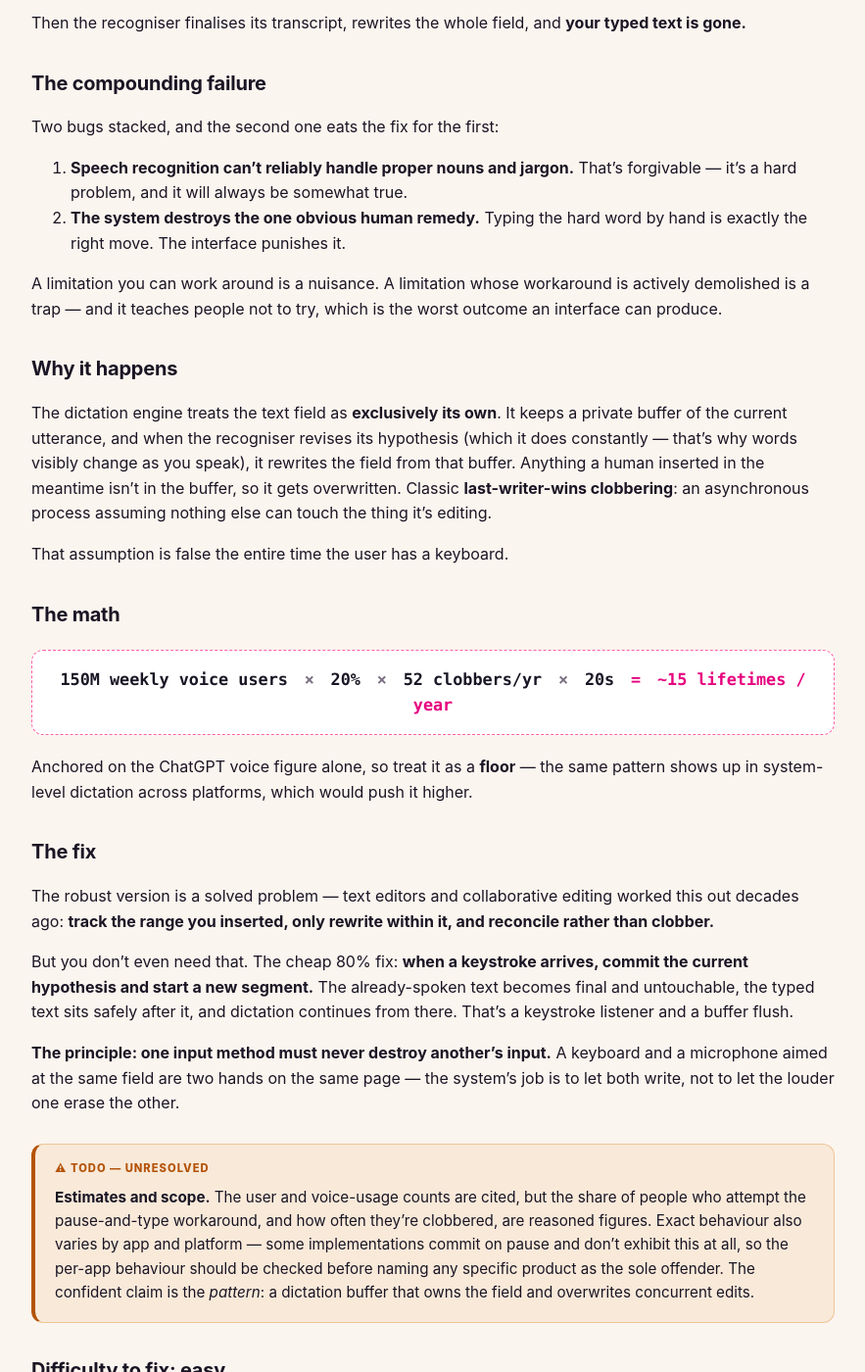
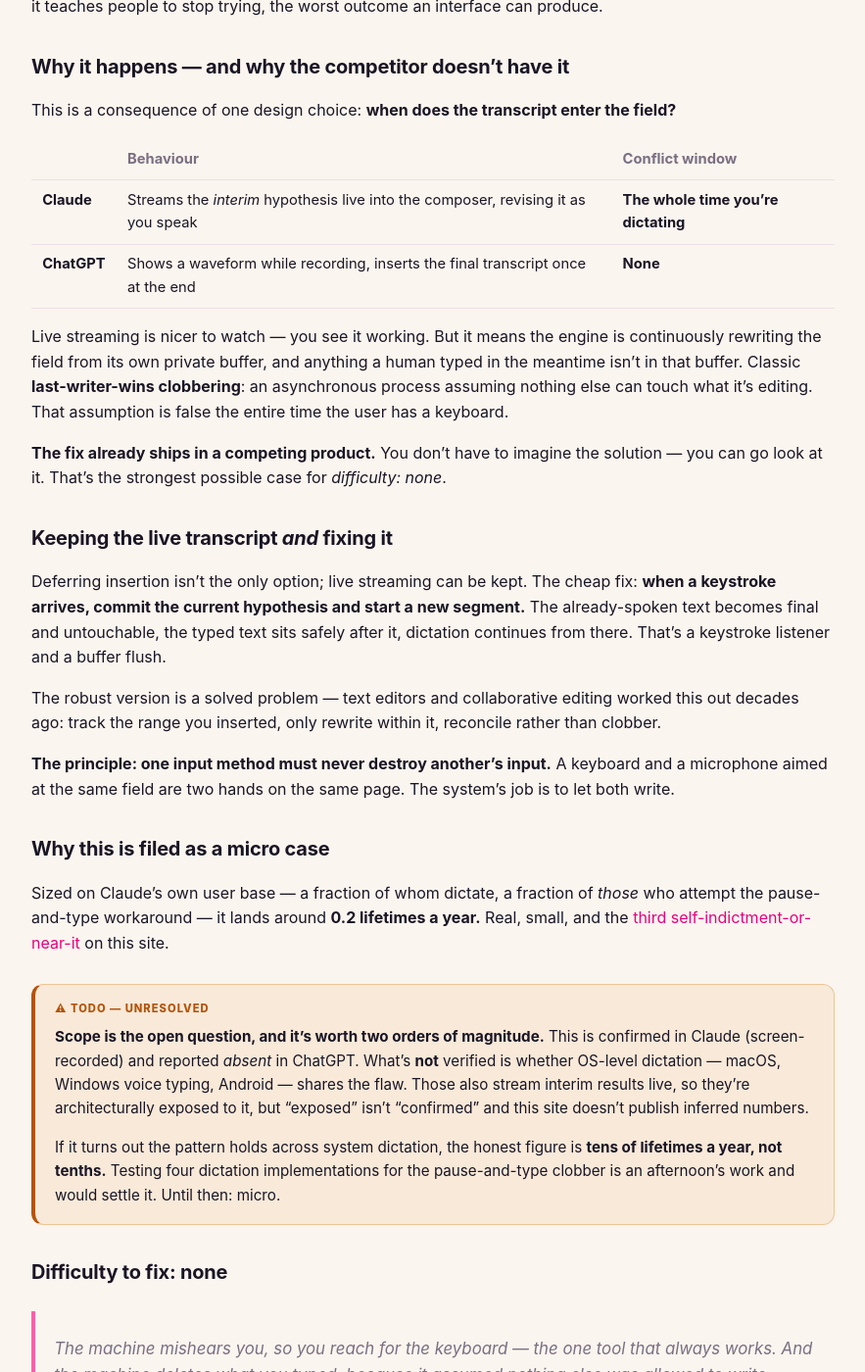
Before and after one commit to PlanetaryCouncil/ux, a Jekyll site: the page built from _cases/014-dictation-clobbers-typing.md, in a window 1280 px wide and 1400 px high, scrolled down 1491 px. Shown: the whole window at 98% size, without its empty margins (198-1081 px from the left). Built offline with Jekyll 4.4.1, drawn with Linux system fonts in a browser that asks for light colours; some of the changed text lies outside the part shown.

Commit message:
Case 014: correct the culprit — it's Claude, not ChatGPT
Retag OpenAI -> Anthropic after the user corrected me and supplied a screen
recording. Verified from the video: Claude streams the interim transcript live
into the composer, so the field is being rewritten from the engine's buffer the
whole time you dictate — that's the conflict window. ChatGPT shows a waveform
and inserts the final transcript once at the end, so it has no window and does
not exhibit the bug.

That contrast becomes the case's strongest argument: the fix already ships in a
competing product, so difficulty is unambiguously "none". Also documents how to
keep the live transcript and still fix it (commit hypothesis on keystroke).

Resized honestly on Claude's own user base -> micro case (~0.2 lifetimes/yr),
with an explicit TODO: if OS-level dictation shares the flaw (architecturally
plausible, unverified) the real figure is tens of lifetimes, not tenths.
Testing four implementations would settle it. Drops the now-unused OpenAI tag.

Co-Authored-By: Claude Opus 4.8 <noreply@anthropic.com>

```diff
--- a/_cases/014-dictation-clobbers-typing.md
+++ b/_cases/014-dictation-clobbers-typing.md
@@ -1,103 +1,94 @@
 ---
 number: 14
+micro: true
+micro_line: "≈0.2 lifetimes / year"
 title: "Dictation eats the words you typed to fix dictation"
-tagline: "The recogniser can't spell CrossFit. So you pause, type it by hand, and carry on — and the moment dictation resumes it overwrites the field and your typed words are gone. The workaround for the bug is destroyed by the bug."
-difficulty: easy
-todo: "Frequency & cross-app behaviour are estimates"
-platforms: [OpenAI, Apps]
-lifetimes:
-  low: 2
-  headline: 15
-  high: 100
+tagline: "The recogniser can't spell CrossFit. So you pause, type it by hand, and carry on — and the live transcript overwrites the field, taking your typed words with it. The workaround for the bug is destroyed by the bug."
+difficulty: none
+todo: "Scope beyond Claude unverified — see note"
+platforms: [Anthropic]
 facts:
-  - label: "People using ChatGPT voice & dictation weekly"
-    value: "150 million+"
-    source: "OpenAI / reported figures, 2026"
-    url: "https://www.demandsage.com/chatgpt-statistics/"
-  - label: "ChatGPT weekly active users"
-    value: "~900 million"
-    source: "reported, February 2026"
-    url: "https://sqmagazine.co.uk/chatgpt-statistics/"
+  - label: "Claude web app monthly active users"
+    value: "~18.9 million"
+    source: "third-party estimate, 2026 — sources conflict, see case 012"
+    url: "https://backlinko.com/claude-users"
+  - label: "Reproduced"
+    value: "Claude desktop app, 38s screen recording"
+    source: "live interim transcript visibly streaming into the composer"
   - label: "Global life expectancy"
     value: "73 years"
     source: "World Bank, 2023"
     url: "https://data.worldbank.org/indicator/SP.DYN.LE00.IN"
-assumptions:
-  - label: "Dictation users who try the pause-and-type workaround"
-    low: "10%"
-    headline: "20%"
-    high: "40%"
-    note: "Anchored on the cited ChatGPT voice figure alone — a floor. The same pattern appears in system dictation on other platforms, which would push this up."
-  - label: "Times per year their typed text gets clobbered"
-    low: "12"
-    headline: "52"
-    high: "150"
-  - label: "Seconds to notice, re-type and re-place the lost words"
-    low: "10s"
-    headline: "20s"
-    high: "45s"
-owner: "Dictation / speech-input teams (OpenAI voice input · OS-level dictation)"
-channel: "In-app feedback · platform speech-input bug trackers"
+owner: "Anthropic (Claude desktop & web dictation)"
+channel: "In-app feedback · support.anthropic.com"
 ---
 
-Dictation mishears a word it was never going to get — a brand, a proper noun, jargon. **CrossFit.**
-A technical term. Someone's surname. So you do the obvious thing: stop talking, type the word properly
-with the keyboard, and resume speaking.
+Dictation mishears a word it was never going to get — a brand, a surname, jargon. **CrossFit.** So you
+do the obvious thing: stop talking, type the word properly with the keyboard, resume speaking.
 
-Then the recogniser finalises its transcript, rewrites the whole field, and **your typed text is gone.**
+Then the live transcript updates, rewrites the field, and **your typed text is gone.**
 
 ## The compounding failure
 
 Two bugs stacked, and the second one eats the fix for the first:
 
-1. **Speech recognition can't reliably handle proper nouns and jargon.** That's forgivable — it's a hard
-   problem, and it will always be somewhat true.
+1. **Speech recognition can't reliably handle proper nouns and jargon.** Forgivable — a genuinely hard
+   problem that will always be somewhat true.
 2. **The system destroys the one obvious human remedy.** Typing the hard word by hand is exactly the
    right move. The interface punishes it.
 
-A limitation you can work around is a nuisance. A limitation whose workaround is actively demolished is
-a trap — and it teaches people not to try, which is the worst outcome an interface can produce.
+A limitation you can work around is a nuisance. A limitation whose workaround is demolished is a trap —
+and it teaches people to stop trying, the worst outcome an interface can produce.
 
-## Why it happens
+## Why it happens — and why the competitor doesn't have it
 
-The dictation engine treats the text field as **exclusively its own**. It keeps a private buffer of the
-current utterance, and when the recogniser revises its hypothesis (which it does constantly — that's why
-words visibly change as you speak), it rewrites the field from that buffer. Anything a human inserted in
-the meantime isn't in the buffer, so it gets overwritten. Classic **last-writer-wins clobbering**: an
-asynchronous process assuming nothing else can touch the thing it's editing.
+This is a consequence of one design choice: **when does the transcript enter the field?**
 
-That assumption is false the entire time the user has a keyboard.
+| | Behaviour | Conflict window |
+|---|---|---|
+| **Claude** | Streams the *interim* hypothesis live into the composer, revising it as you speak | **The whole time you're dictating** |
+| **ChatGPT** | Shows a waveform while recording, inserts the final transcript once at the end | **None** |
 
-## The math
+Live streaming is nicer to watch — you see it working. But it means the engine is continuously
+rewriting the field from its own private buffer, and anything a human typed in the meantime isn't in
+that buffer. Classic **last-writer-wins clobbering**: an asynchronous process assuming nothing else can
+touch what it's editing. That assumption is false the entire time the user has a keyboard.
 
-<p class="equation">150M weekly voice users <span class="op">×</span> 20% <span class="op">×</span> 52 clobbers/yr <span class="op">×</span> 20s <span class="eq">=</span> <span class="out">~15 lifetimes / year</span></p>
+**The fix already ships in a competing product.** You don't have to imagine the solution — you can go
+look at it. That's the strongest possible case for *difficulty: none*.
 
-Anchored on the ChatGPT voice figure alone, so treat it as a **floor** — the same pattern shows up in
-system-level dictation across platforms, which would push it higher.
+## Keeping the live transcript *and* fixing it
 
-## The fix
+Deferring insertion isn't the only option; live streaming can be kept. The cheap fix: **when a keystroke
+arrives, commit the current hypothesis and start a new segment.** The already-spoken text becomes final
+and untouchable, the typed text sits safely after it, dictation continues from there. That's a keystroke
+listener and a buffer flush.
 
 The robust version is a solved problem — text editors and collaborative editing worked this out decades
-ago: **track the range you inserted, only rewrite within it, and reconcile rather than clobber.**
-
-But you don't even need that. The cheap 80% fix: **when a keystroke arrives, commit the current
-hypothesis and start a new segment.** The already-spoken text becomes final and untouchable, the typed
-text sits safely after it, and dictation continues from there. That's a keystroke listener and a buffer
-flush.
+ago: track the range you inserted, only rewrite within it, reconcile rather than clobber.
 
 **The principle: one input method must never destroy another's input.** A keyboard and a microphone
-aimed at the same field are two hands on the same page — the system's job is to let both write, not to
-let the louder one erase the other.
+aimed at the same field are two hands on the same page. The system's job is to let both write.
+
+## Why this is filed as a micro case
+
+Sized on Claude's own user base — a fraction of whom dictate, a fraction of *those* who attempt the
+pause-and-type workaround — it lands around **0.2 lifetimes a year.** Real, small, and the
+[third self-indictment-or-near-it](/cases/012-empty-disclosure-control/) on this site.
 
 <div class="todo" markdown="1">
-**Estimates and scope.** The user and voice-usage counts are cited, but the share of people who attempt
-the pause-and-type workaround, and how often they're clobbered, are reasoned figures. Exact behaviour
-also varies by app and platform — some implementations commit on pause and don't exhibit this at all, so
-the per-app behaviour should be checked before naming any specific product as the sole offender. The
-confident claim is the *pattern*: a dictation buffer that owns the field and overwrites concurrent edits.
+**Scope is the open question, and it's worth two orders of magnitude.** This is confirmed in Claude
+(screen-recorded) and reported *absent* in ChatGPT. What's **not** verified is whether OS-level
+dictation — macOS, Windows voice typing, Android — shares the flaw. Those also stream interim results
+live, so they're architecturally exposed to it, but "exposed" isn't "confirmed" and this site doesn't
+publish inferred numbers.
+
+If it turns out the pattern holds across system dictation, the honest figure is **tens of lifetimes a
+year, not tenths.** Testing four dictation implementations for the pause-and-type clobber is an
+afternoon's work and would settle it. Until then: micro.
 </div>
 
-## Difficulty to fix: easy
+## Difficulty to fix: none
 
 > The machine mishears you, so you reach for the keyboard — the one tool that always works. And the
 > machine deletes what you typed, because it assumed nothing else was allowed to write. Commit on
```
Also changed, not shown: index.md (+1 -1 lines).
